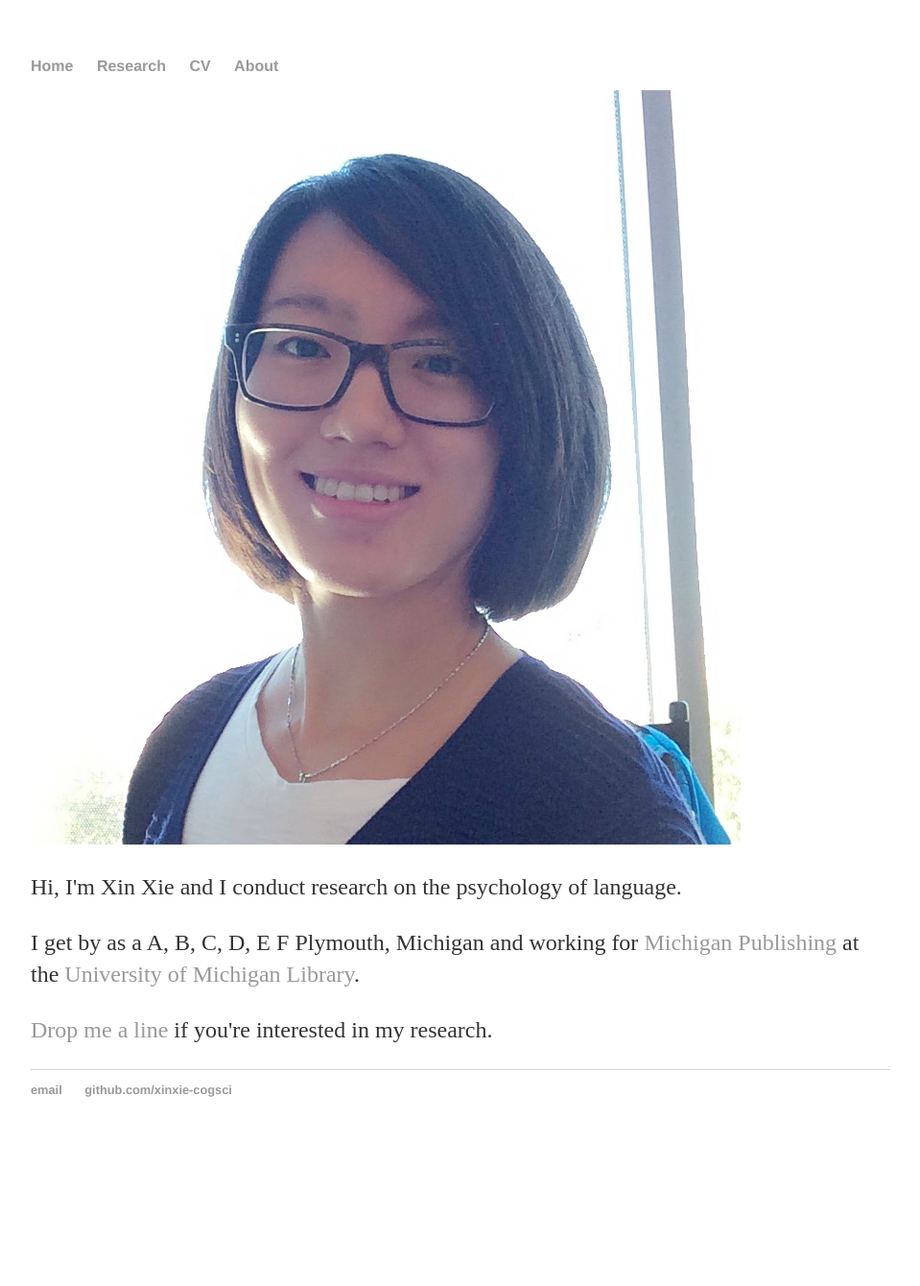
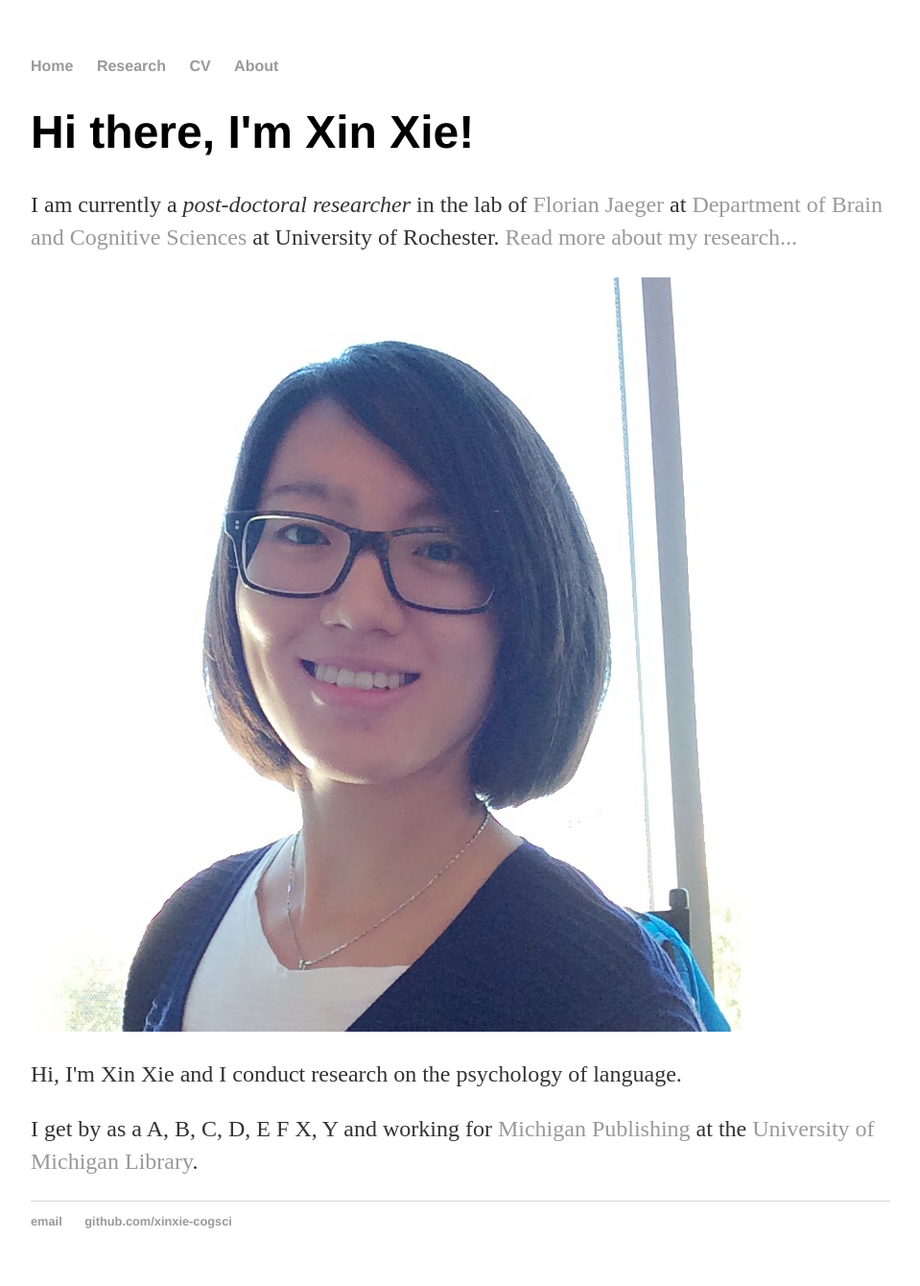
Before and after one commit to genius6242008/xinxie.github.io, a Jekyll site: the page built from index.html, in a window 1280 px wide. Shown: the whole page at 96% size, without its empty margins (160-1119 px from the left). Built offline with Jekyll 4.4.1, drawn with Linux system fonts in a browser that asks for light colours; before the commit the page ends 1203 px from its top, so only the background shows below that.

Commit message:
Update index.html

```diff
--- a/index.html
+++ b/index.html
@@ -2,7 +2,10 @@
 layout: default
 title: Xin Xie, Ph.D.
 ---
-
+<div class="blurb">
+	<h1>Hi there, I'm Xin Xie!</h1>
+	<p>I am currently a <em>post-doctoral researcher</em> in the lab of <a href="https://www.hlp.rochester.edu">Florian Jaeger</a> at <a href="https://www.bcs.rochester.edu">Department of Brain and Cognitive Sciences</a> at University of Rochester. <a href="/Research">Read more about my research...</a></p>
+</div><!-- /.blurb -->
 
 <!-- <div class="jumbotron"> -->
 <div class="row marketing">
@@ -12,9 +15,8 @@ title: Xin Xie, Ph.D.
 	<div itemscope itemtype="http://data-vocabulary.org/Person" class="col-sm-8">
 	<p class="lead">Hi, I'm <span itemprop="name">Xin Xie</span> and I conduct research on the psychology of language.</p>
 	<p>I get by as a <span itemprop="title">A</span>, <span itemprop="title">B</span>, <span itemprop="title">C</span>, <span itemprop="title">D</span>, <span itemprop="title">E</span> F <span itemprop="address" itemscope
-    itemtype="http://data-vocabulary.org/Address"> <span itemprop="locality">Plymouth</span>, <span itemprop="region">Michigan</span></span> and working for <a href="http://www.publishing.umich.edu">Michigan Publishing</a> at <span itemprop="affiliation">the <a href="http://www.lib.umich.edu">University of Michigan Library</a></span>.</p>
+    itemtype="http://data-vocabulary.org/Address"> <span itemprop="locality">X</span>, <span itemprop="region">Y</span></span> and working for <a href="http://www.publishing.umich.edu">Michigan Publishing</a> at <span itemprop="affiliation">the <a href="http://www.lib.umich.edu">University of Michigan Library</a></span>.</p>
 
-	<p><a href="contact">Drop me a line</a> if you're interested in my research.</p>
 	</div>
 </div>
 <!-- </div> -->
```
